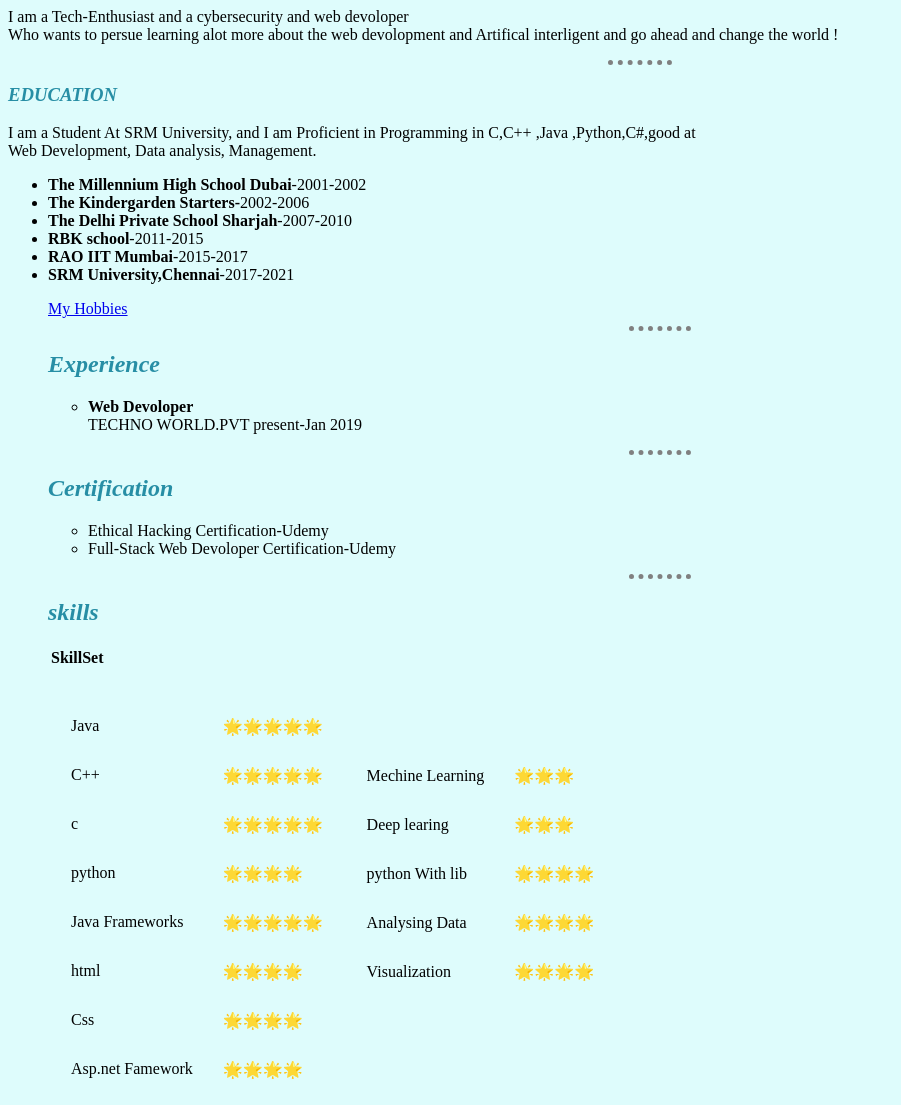
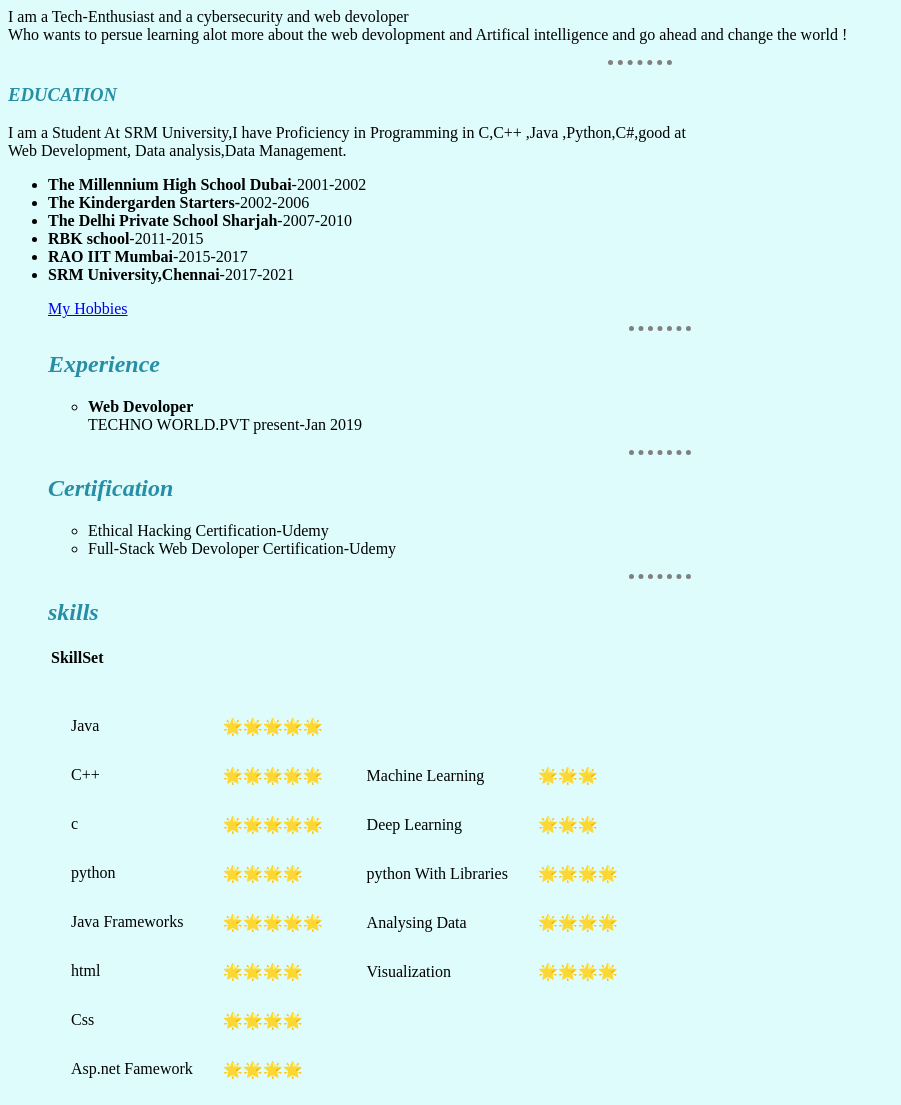
Before and after one commit to ashitosh4/cv2, a plain HTML site: page index.html in a window 1280 px wide. Shown: the part 260-1365 px from the top of the page, without its empty margins (0-901 px from the left). Drawn offline with Linux system fonts and the light colour scheme.

Commit message:
Update index.html

```diff
--- a/index.html
+++ b/index.html
@@ -18,13 +18,13 @@
       </tr>
     </table>
     <p>
-      I am a Tech-Enthusiast and a cybersecurity and web devoloper <br />Who wants to persue learning alot more about the web devolopment and Artifical interligent
+      I am a Tech-Enthusiast and a cybersecurity and web devoloper <br />Who wants to persue learning alot more about the web devolopment and Artifical intelligence
       and go ahead and change the world !
   </p>
 <hr />
 <h3>EDUCATION</h3>
 <p>
-  I am a Student At SRM University, and I am Proficient in Programming in C,C++ ,Java ,Python,C#,good at<br /> Web Development, Data analysis, Management.
+  I am a Student At SRM University,I have Proficiency in Programming in C,C++ ,Java ,Python,C#,good at<br /> Web Development, Data analysis,Data Management.
 
 </p>
 <P>
@@ -148,7 +148,7 @@
 <table cellspacing="10" cellpadding="10" >
   <tr>
     <td>
-      Mechine Learning
+      Machine Learning
       </td>
       <td>
         🌟🌟🌟
@@ -157,7 +157,7 @@
     <tr>
 
       <td>
-        Deep learing
+        Deep Learning
         </td>
         <td>
           🌟🌟🌟
@@ -165,7 +165,7 @@
       </tr>
       <tr>
         <td>
-          python With lib
+          python With Libraries
           </td>
           <td>
             🌟🌟🌟🌟
```
